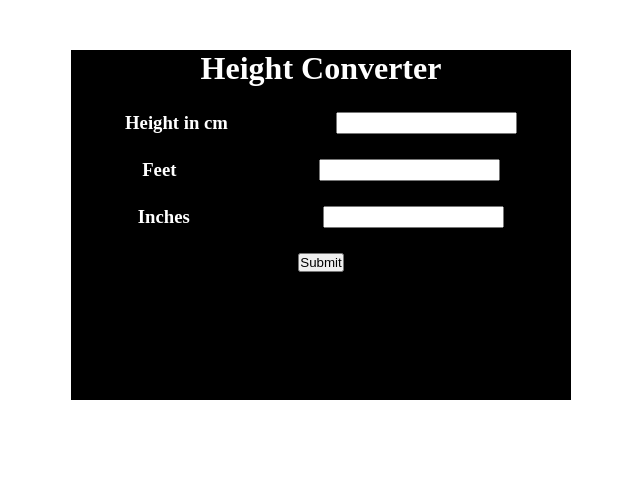
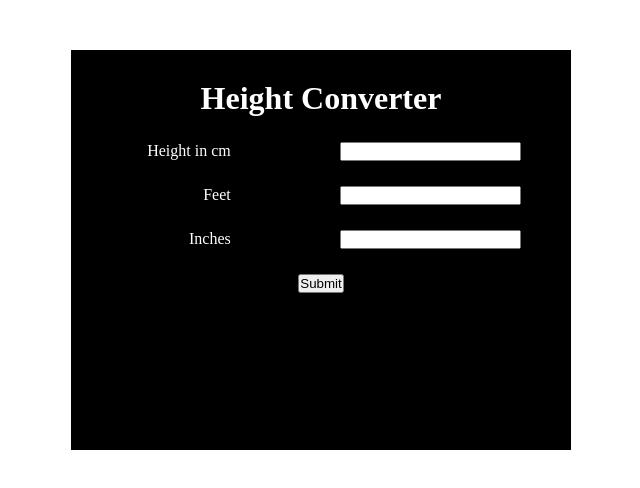
Before and after one commit to joaofelipe0202/height_converter, a plain HTML site: page index.html in a window 1280 px wide. Shown: the whole page, without its empty margins (319-959 px from the left). Drawn offline with Linux system fonts and the light colour scheme.

Commit message:
styling the form

```diff
--- a/css/style.css
+++ b/css/style.css
@@ -7,15 +7,13 @@
 form {
   margin: 50px auto;
   width: 500px;
-  height: 350px;
+  height: 400px;
   background-color: black;
 }
 
 h1 {
   text-align: center;
-}
-
-h1, h3 {
+  padding-top: 30px;
   color: white;
 }
 
@@ -24,3 +22,19 @@ h1, h3 {
   justify-content: space-around;
   margin: 25px auto;
 }
+
+label {
+  display: inline-block;
+  color: white;
+  width: 120px;
+  text-align: right;
+  padding-right: 10px;
+}
+
+.names {
+  text-align: left;
+}
+
+.add-values {
+
+}
--- a/index.html
+++ b/index.html
@@ -10,16 +10,16 @@
   <form class='converter'>
     <h1>Height Converter</h1>
     <div class="box">
-      <h3>Height in cm</h3>
+      <label for="feet">Height in cm</label>
       <input type='text' class='centimeters'>
     </div>
     <div class="height-converted">
       <div class="box">
-        <h3>Feet</h3>
+        <label for="feet">Feet</label>
         <input type='text' class='centimeters'>
       </div>
       <div class="box">
-        <h3>Inches</h3>
+        <label for="feet">Inches</label>
         <input type='text' class='centimeters'>
       </div>
     </div>
```
